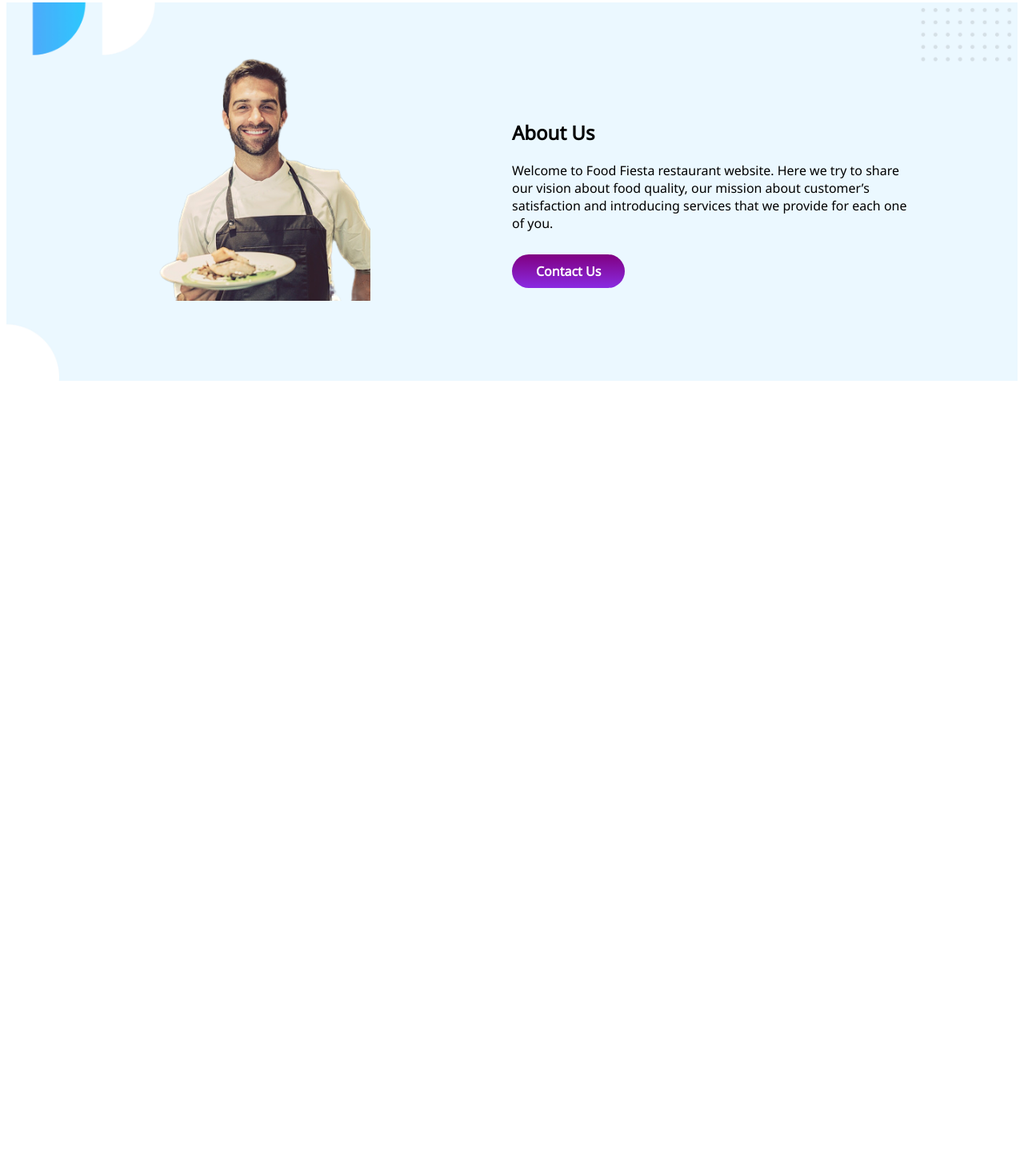
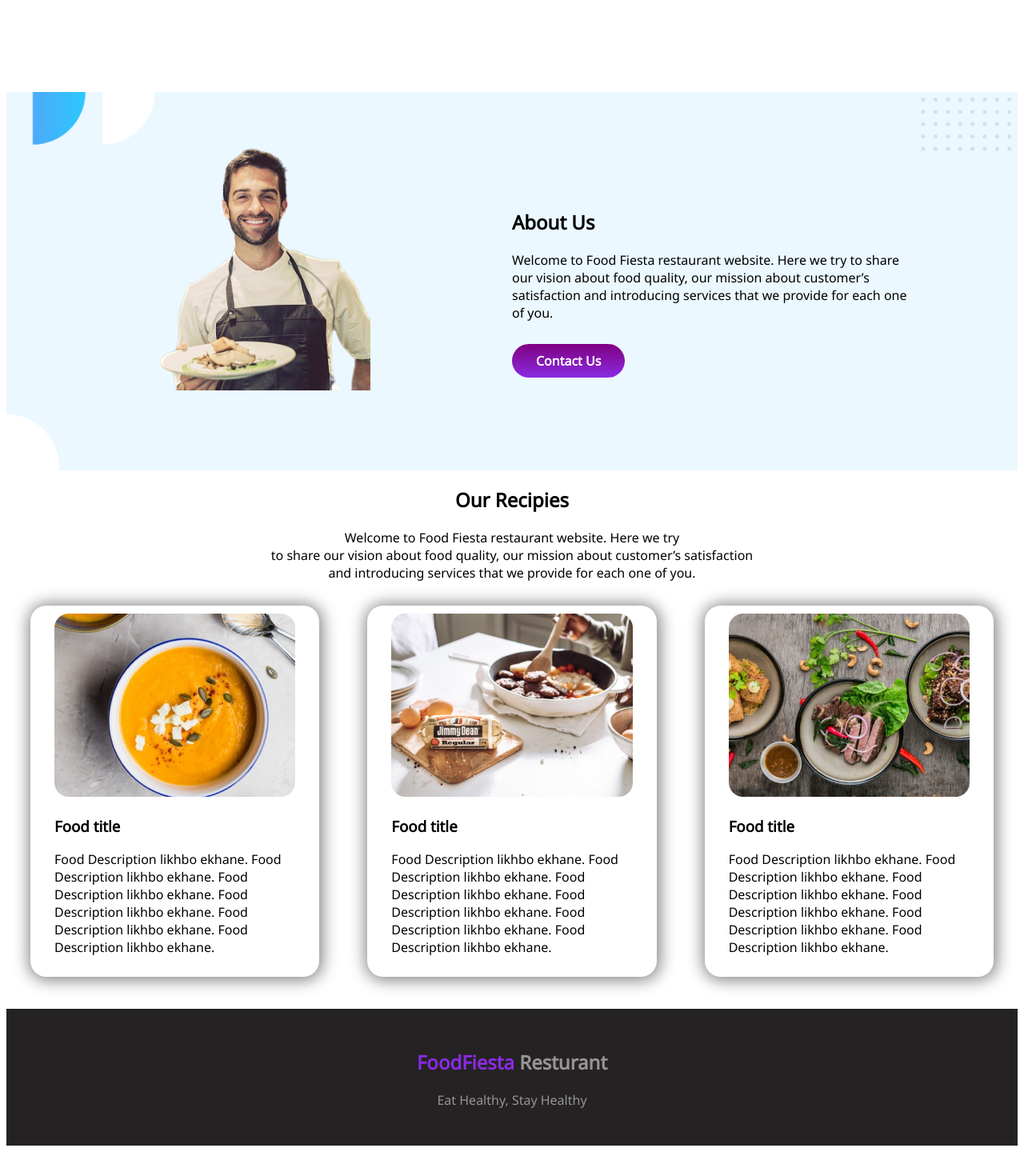
Before and after one commit to thejakia1/food-fiesta, a plain HTML site: page index.html in a window 1280 px wide. Shown: the part 605-2045 px from the top of the page at 80% size. Before the commit the page ends 1089 px from the top, so only its background shows below. Drawn offline with Linux system fonts and the light colour scheme.

Commit message:
added footer & food cards

```diff
--- a/index.html
+++ b/index.html
@@ -11,6 +11,16 @@
     <link rel="stylesheet" href="style.css">
 </head>
 <body>
+    <section class="top-menu">
+        <div class="nav-bar">
+            <ul>
+                <li><a href="#">HOME</a></li>
+                <li><a href="#">ABOUT US</a></li>
+                <li><a href="#">OUR MENU</a></li>
+                <li><a href="#">CONTACT</a></li>
+            </ul>
+        </div>
+    </section>
     <section class="top-banner">
         <div class="half-width center-align">
             <h1>
@@ -30,12 +40,47 @@
             <img id="chef-photo" src="img/chef.png" alt="chef photo">
         </div>
         <div class="half-width center-align">
-            <h2>About Us</h2>
+            <h1>About Us</h1>
             <p>
                 Welcome to Food Fiesta restaurant website. Here we try to share our vision about food quality, our mission about customer’s satisfaction and introducing services that we provide for each one of you.
             </p> <br>
             <a class="link-button" href="#">Contact Us</a>
         </div>
     </section>
+    <section class="recipe-caption">
+        <div id="recipe-header">
+            <h1>Our Recipies</h1>
+            <p>
+                Welcome to Food Fiesta restaurant website. Here we try <br> to share our vision about food quality, our mission about customer’s satisfaction <br> and introducing services that we provide for each one of you.
+            </p>
+        </div>
+    </section>
+    <section class="recipe-area">
+        <div class="food-card">
+            <img class="triple-img" src="img/food/card1.png" alt="">
+            <h3>Food title</h3>
+            <p>Food Description likhbo ekhane. Food Description likhbo ekhane. Food Description likhbo ekhane. Food Description likhbo ekhane. Food Description likhbo ekhane. Food Description likhbo ekhane.</p>
+        </div>
+        <div class="food-card">
+            <img class="triple-img" src="img/food/card2.jpg" alt="">
+            <h3>Food title</h3>
+            <p>Food Description likhbo ekhane. Food Description likhbo ekhane. Food Description likhbo ekhane. Food Description likhbo ekhane. Food Description likhbo ekhane. Food Description likhbo ekhane.</p>
+        </div>
+        <div class="food-card">
+            <img class="triple-img" src="img/food/card3.jpg" alt="">
+            <h3>Food title</h3>
+            <p>Food Description likhbo ekhane. Food Description likhbo ekhane. Food Description likhbo ekhane. Food Description likhbo ekhane. Food Description likhbo ekhane. Food Description likhbo ekhane.</p>
+        </div>
+    </section>
+    <section class="footer-area">
+        <div>
+            <h1>
+                <span class="blueviolet-color">FoodFiesta</span> Resturant
+            </h1>
+            <p>
+                Eat Healthy, Stay Healthy
+            </p>
+        </div>
+    </section>
 </body>
 </html>
--- a/style.css
+++ b/style.css
@@ -36,3 +36,26 @@ body{
     padding-top: 70px;
     padding-right: 30px;
 }
+.recipe-caption{
+    text-align: center;
+    margin-bottom: 30px;
+}
+.recipe-area{
+    display: flex;
+}
+.triple-img{
+    width: 100%;
+}
+.food-card{
+    padding: 10px 30px;
+    margin: 0px 30px 40px;
+    border-radius: 20px;
+    box-shadow: 1px 1px 20px 3px gray;
+}
+.footer-area{
+    text-align: center;
+    background-color: rgb(36, 34, 34);
+    color: rgb(151, 148, 148);
+    width: 100%;
+    padding: 30px 0px;
+}
```
Also changed, not shown: img/food/card1.png (renamed from img/food/Project Cover.png), img/food/card2.jpg (renamed from img/food/Project Cover.jpg), img/food/card3.jpg (renamed from img/food/Project Cover1.jpg).
